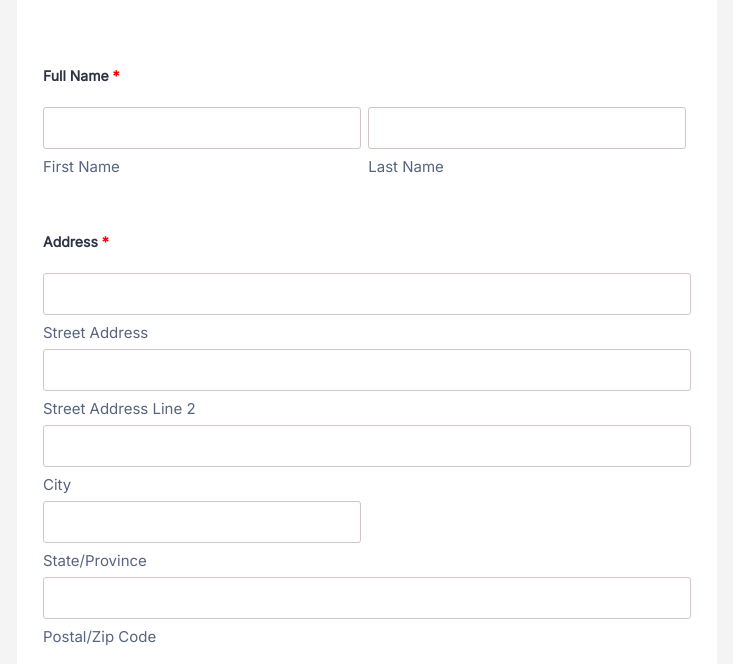
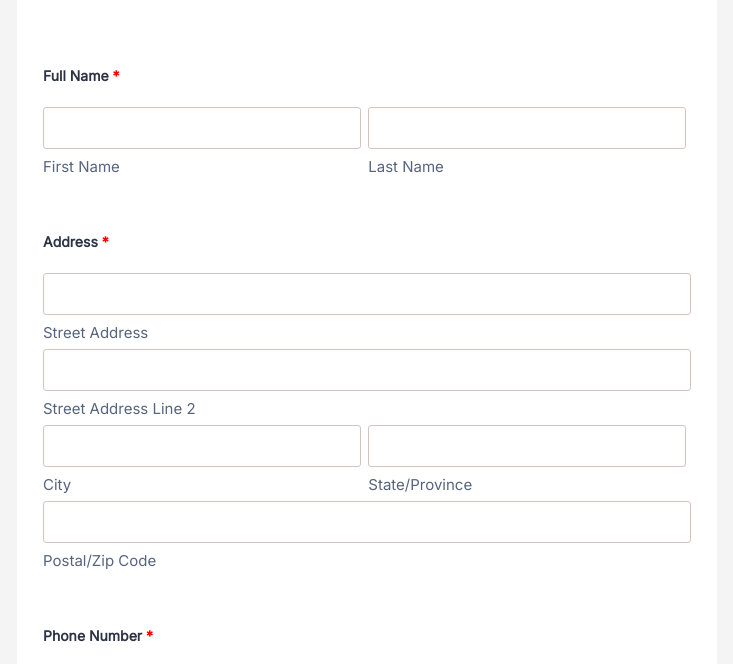
Before and after one commit to xxHala/customer-details-, a plain HTML site: page index.html in a window 1280 px wide. Shown: the part 106-770 px from the top of the page, without its empty margins (273-1006 px from the left). Drawn offline with Linux system fonts and the light colour scheme.

Commit message:
start of js

```diff
--- a/index.html
+++ b/index.html
@@ -33,7 +33,7 @@
             <input type="text" name="street-address-line2" class="street-add">
             <label for="street-address-line2">Street Address Line 2 </label>
         </div>
-        <div class="orm-inline-in">
+        <div class="form-inline-in">
             <input type="text" name="city" class="form-inline" class="street-add">
             <label for="Fname">City</label>
         </div>
```
